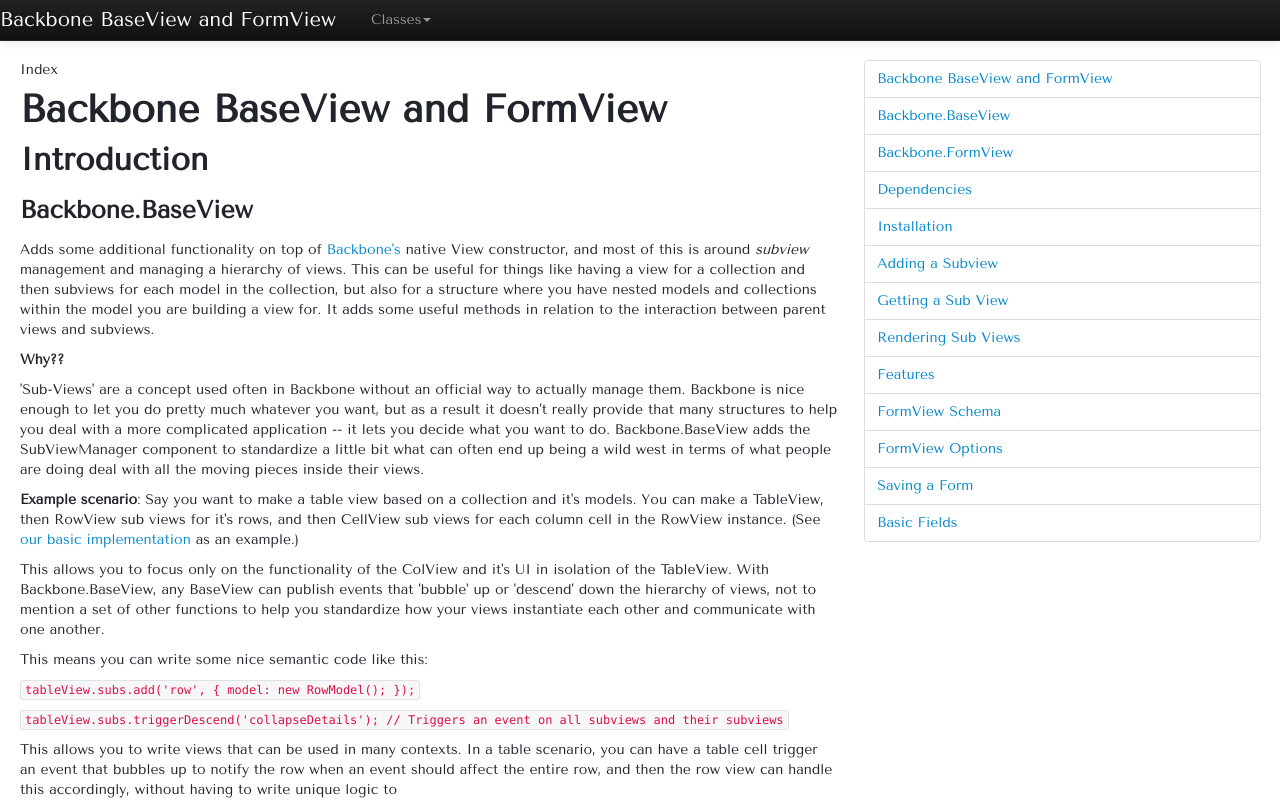
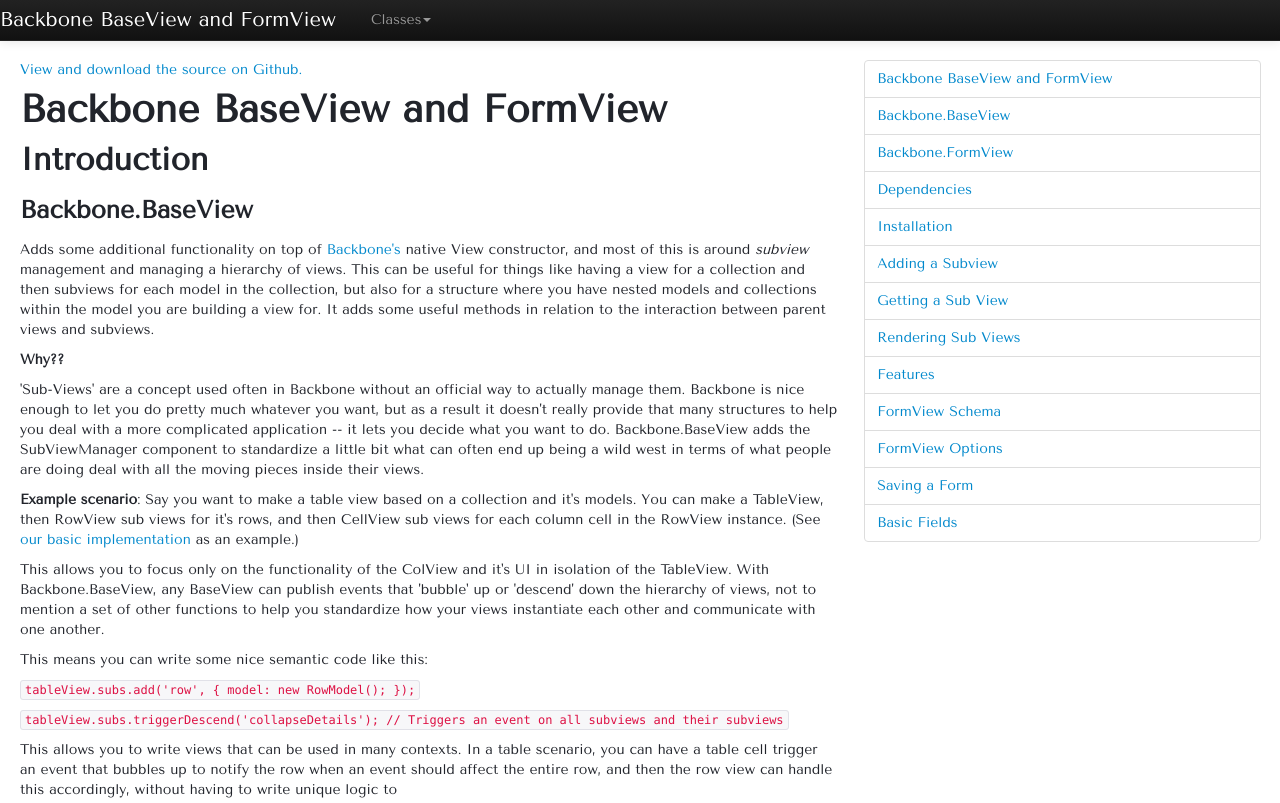
Before and after one commit to jballant/backbone-base-and-form-view, a plain HTML site: page index.html in a window 1280 px wide. Shown: the top 803 px of the page. Drawn offline with nearby package versions, Linux system fonts and the light colour scheme.

Commit message:
Added links to repository

```diff
--- a/index.html
+++ b/index.html
@@ -109,7 +109,7 @@
 
 
 
-	<span class="page-title">Index</span>
+	<a class="page-title" href="https://github.com/1stdibs/backbone-base-and-form-view">View and download the source on Github.</a>
 
 
 
```
Also changed, not shown: README.md.
